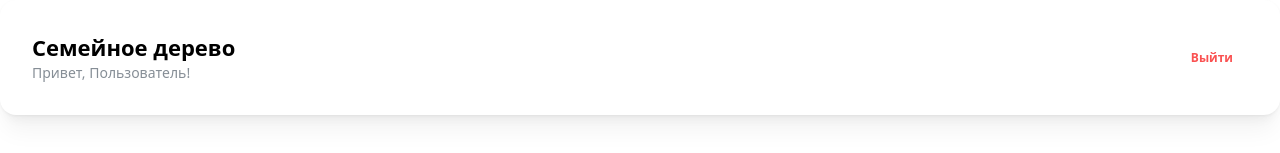
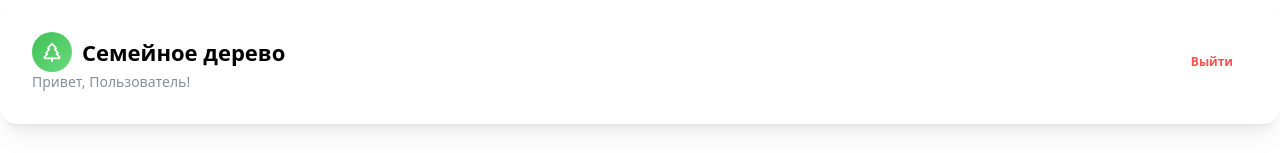
Before and after one commit to zilivan/family-tree, a React (Vite) app in the folder frontend/: page /#/ in a window 1280 px wide. Shown: the top 153 px of the page. Built offline with nearby package versions, Linux system fonts and the light colour scheme; no server answers; sample sign-in values are in the browser's storage; what cytoscape-dagre would draw is missing.

Commit message:
исправил вход на главной странице

```diff
--- a/frontend/src/pages/Index.tsx
+++ b/frontend/src/pages/Index.tsx
@@ -1,6 +1,16 @@
 import { MantineProvider } from "../provider/MantineProvider";
 import { MantineChatWidget } from "../components/MantineChatWidget";
-import { Button, Box, Text, Stack, Paper, Group, Title } from "@mantine/core";
+import {
+  Button,
+  Box,
+  Text,
+  Stack,
+  Paper,
+  Group,
+  Title,
+  ThemeIcon,
+} from "@mantine/core";
+import { TreePine } from "lucide-react";
 import { useAuth } from "../contexts/useAuth";
 import { useNavigate } from "react-router-dom";
 import FamilyViewPage from "./FamilyViewPage";
@@ -32,9 +42,19 @@ const Index = () => {
           <Stack gap="lg">
             <Group justify="space-between" align="center">
               <Box>
-                <Title order={3} style={{ color: "hsl(var(--foreground))" }}>
-                  Семейное дерево
-                </Title>
+                <Group gap="xs">
+                  <ThemeIcon
+                    size={40}
+                    radius="xl"
+                    variant="gradient"
+                    gradient={{ from: "green.6", to: "green.4", deg: 135 }}
+                  >
+                    <TreePine size={22} />
+                  </ThemeIcon>
+                  <Title order={3} style={{ color: "hsl(var(--foreground))" }}>
+                    Семейное дерево
+                  </Title>
+                </Group>
                 <Text size="sm" c="dimmed">
                   Привет, {fullName}!
                 </Text>
--- a/frontend/src/pages/MainPage.tsx
+++ b/frontend/src/pages/MainPage.tsx
@@ -217,9 +217,8 @@ export default function MainPage() {
                     size="lg"
                     radius="xl"
                     color="green"
-                    rightSection={
-                      <ArrowRight size={18} onClick={handleLogin} />
-                    }
+                    onClick={handleLogin}
+                    rightSection={<ArrowRight size={18} />}
                   >
                     Создать семейное дерево
                   </Button>
```
